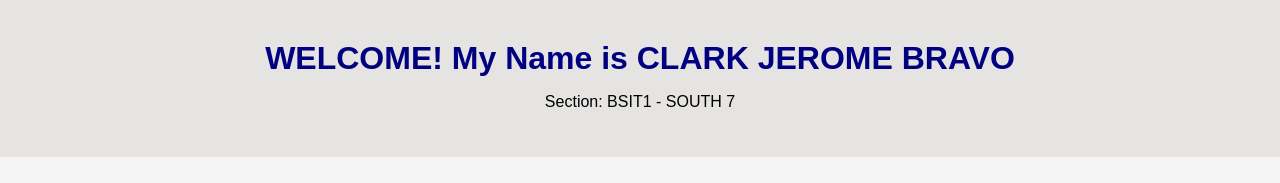
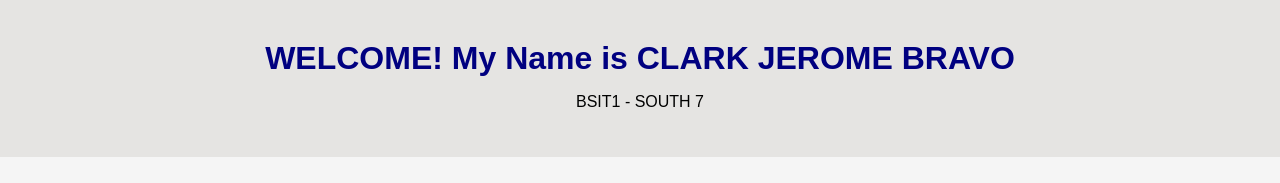
Before and after one commit to CJBravo18/portfolio-webpage, a plain HTML site: page index.html in a window 1280 px wide. Shown: the top 183 px of the page. Drawn offline with Linux system fonts and the light colour scheme.

Commit message:
Fix HTML formatting and update content

```diff
--- a/index.html
+++ b/index.html
@@ -46,7 +46,7 @@
 
     <header>
         <h1>WELCOME! My Name is CLARK JEROME BRAVO</h1>
-        <p>Section: BSIT1 - SOUTH 7</p>
+        <p>BSIT1 - SOUTH 7</p>
     </header>
 
     <div class="section">
```
